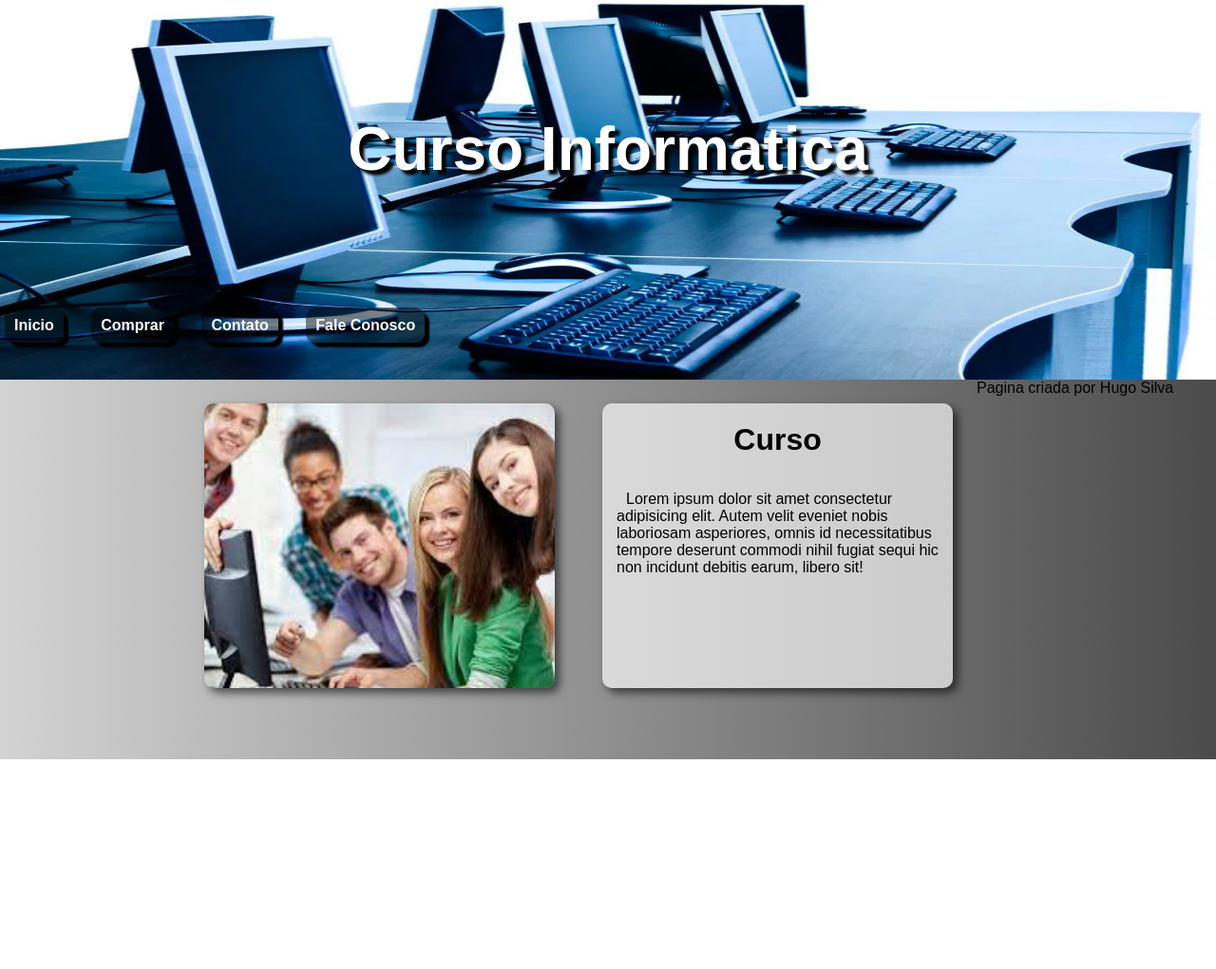
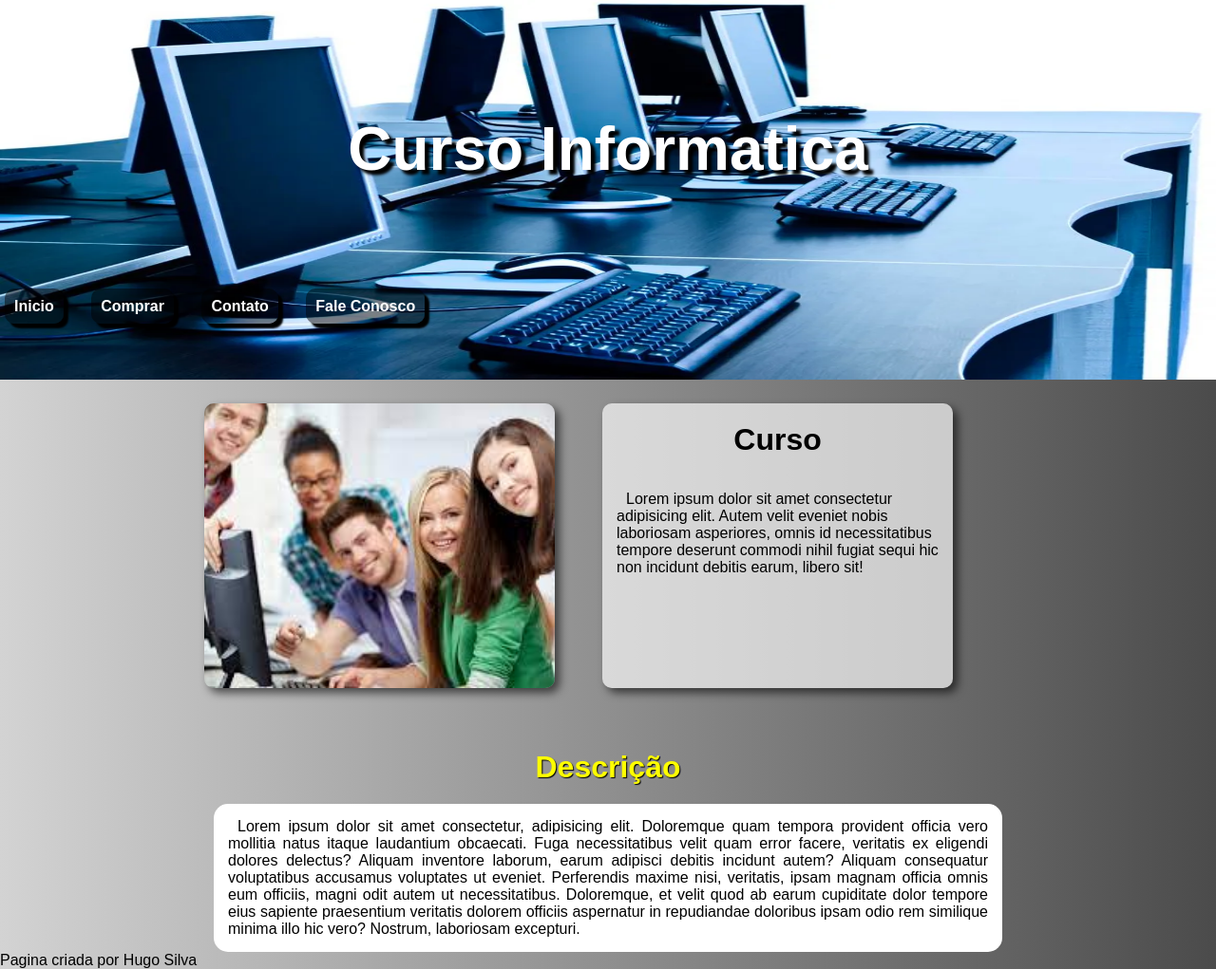
Before and after one commit to hgz13/projeto-info, a plain HTML site: page index.html in a window 1280 px wide. Shown: the whole page at 95% size. Before the commit the page ends 800 px from the top, so only its background shows below. Drawn offline with Linux system fonts and the light colour scheme.

Commit message:
atualização

```diff
--- a/index.html
+++ b/index.html
@@ -30,9 +30,15 @@
                 </p>
             </div>
         </article>
-        <article id="ar">
+        <h2 id="des">Descrição</h2>
+        <p id="par">
+            Lorem ipsum dolor sit amet consectetur, adipisicing elit. Doloremque quam tempora provident officia vero mollitia natus itaque laudantium obcaecati. Fuga necessitatibus velit quam error facere, veritatis ex eligendi dolores delectus?
+            Aliquam inventore laborum, earum adipisci debitis incidunt autem? Aliquam consequatur voluptatibus accusamus voluptates ut eveniet. Perferendis maxime nisi, veritatis, ipsam magnam officia omnis eum officiis, magni odit autem ut necessitatibus.
+            Doloremque, et velit quod ab earum cupiditate dolor tempore eius sapiente praesentium veritatis dolorem officiis aspernatur in repudiandae doloribus ipsam odio rem similique minima illo hic vero? Nostrum, laboriosam excepturi.
+        </p>
+        <div id="img2">
 
-        </article>
+        </div>
     </main>
 
     <footer>
--- a/style.css
+++ b/style.css
@@ -32,7 +32,7 @@ header {
 }
 
 nav {
-    margin-top: 140px;
+    margin-top: 120px;
 }
 
 a {
@@ -91,3 +91,23 @@ main > #container {
     padding: 15px;
     text-indent: 10px;
 }
+
+#des {
+    text-align: center;
+    padding-top: 390px;
+    padding-bottom: 20px;
+    font-size: 2em;
+    color: yellow;
+    text-shadow: 1px 1px 1px black;
+}
+
+#par {
+    text-indent: 10px;
+    padding: 15px;
+    max-width: 800px;
+    background-color: white;
+    margin: auto;
+    width: 80%;
+    border-radius: 15px;
+    text-align: justify;
+}
```
